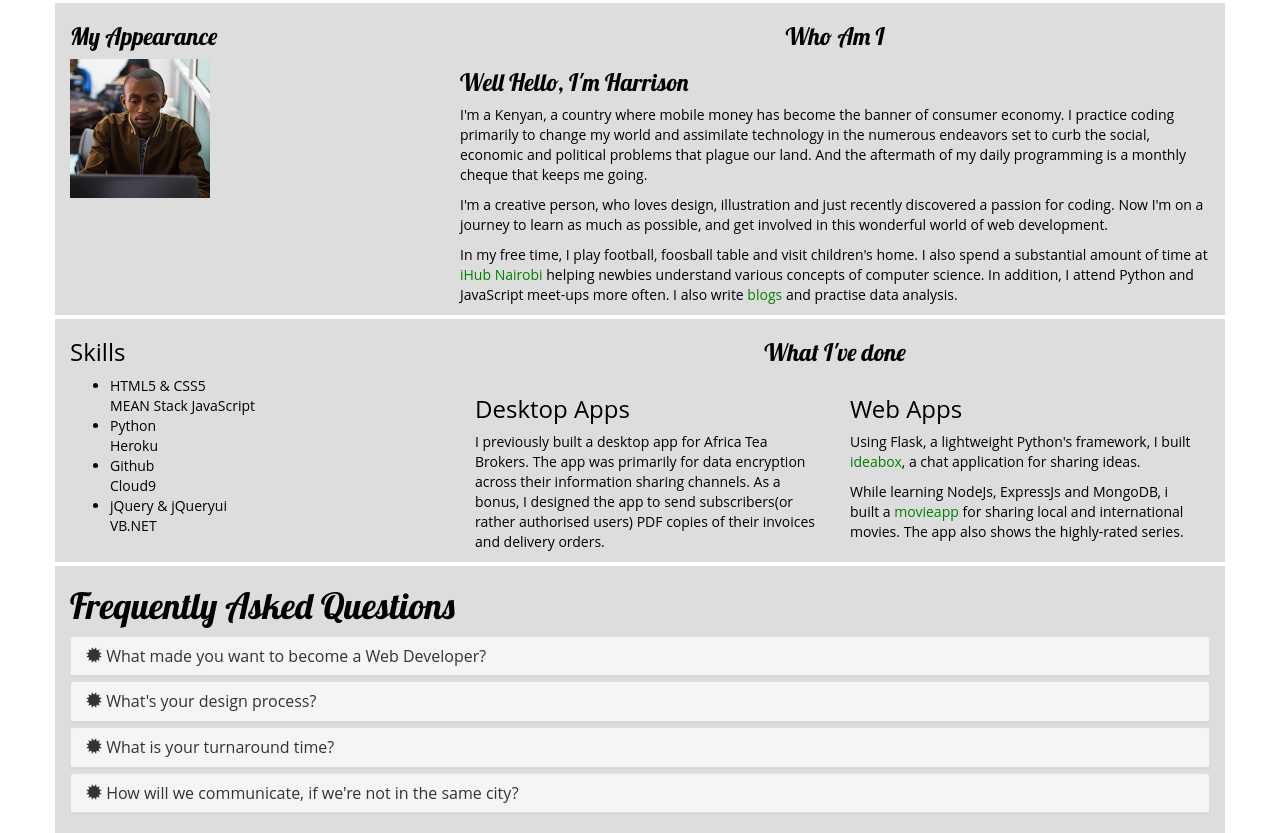
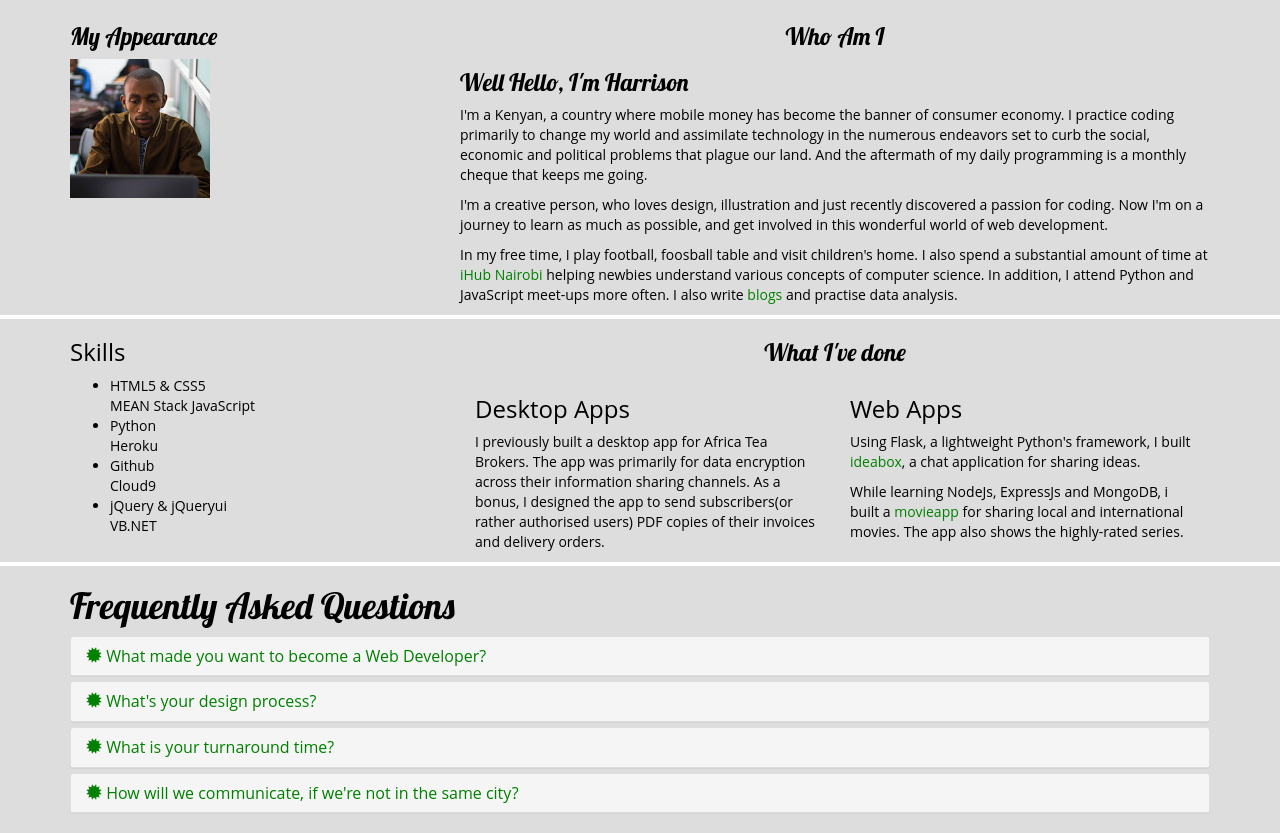
Before and after one commit to Harrisonkamau/harrisonkamau2, a plain HTML site: page index.html in a window 1280 px wide. Shown: the part 1096-1929 px from the top of the page. Drawn offline with nearby package versions, Linux system fonts and the light colour scheme.

Commit message:
create common divs for all sections

```diff
--- a/index.html
+++ b/index.html
@@ -55,9 +55,9 @@
 
       <!-- About -->
 
-    <div>
+    <div id="about">
        <div class="pad-top"></div>
-       <div class="container" id="about">
+       <div class="container">
           <div class="row">
             <div class="col-md-4">
                <h3 id="photo">My Appearance</h3>
@@ -76,8 +76,8 @@
 
 
     <!-- Work -->
-
-    <div class="container" id="work">
+    <div id="work">
+      <div class="container">
         <div class="row">
           <div class="col-sm-4">
             <h3>Skills</h3>
@@ -111,13 +111,16 @@
 
           </div>
 
+        </div>
 
       </div>
 
     </div>
 
+
     <!-- Frequently asked questions -->
-    <div class="container anchor" id="faq" style="background:#ddd; border-top:4px solid white;">
+    <div id="faq" style="background:#ddd; border-top:4px solid white;">
+      <div class="container anchor">
         <div class="header">
           <h1 style="font-family: 'Lobster', cursive;">Frequently Asked Questions</h1>
 
@@ -126,7 +129,7 @@
           <div class="panel-group" id="accordion" role="tablist" aria-multiselectable="true">
             <div class="panel panel-default">
               <div class="panel-heading" role="tab" id="headingOne">
-              <h4 class="panel-title">
+                <h4 class="panel-title" style="color:green;">
                   <a class="collapsed" role="button" data-toggle="collapse" data-parent="#accordion" href="#collapseOne"><span class="glyphicon glyphicon-certificate"></span>
                       What made you want to become a Web Developer?
                   </a>
@@ -141,7 +144,7 @@
           </div>
           <div class="panel panel-default">
             <div class="panel-heading" role="tab" id="headingTwo">
-            <h4 class="panel-title">
+              <h4 class="panel-title" style="color:green;">
                 <a class="collapsed" role="button" data-toggle="collapse" data-parent="#accordion" href="#collapseTwo" aria-expanded="false" aria-controls="collapseTwo"><span class="glyphicon glyphicon-certificate"></span>
                   What's your design process?
                 </a>
@@ -157,7 +160,7 @@
         </div>
         <div class="panel panel-default">
             <div class="panel-heading" role="tab" id="headingThree">
-            <h4 class="panel-title">
+              <h4 class="panel-title" style="color:green;">
                 <a class="collapsed" role="button" data-toggle="collapse" data-parent="#accordion" href="#collapseThree" aria-expanded="false" aria-controls="collapseThree"><span class="glyphicon glyphicon-certificate"></span>
                   What is your turnaround time?
                 </a>
@@ -171,7 +174,7 @@
       </div>
       <div class="panel panel-default">
           <div class="panel-heading" role="tab" id="headingThree">
-          <h4 class="panel-title">
+            <h4 class="panel-title" style="color:green;">
               <a class="collapsed" role="button" data-toggle="collapse" data-parent="#accordion" href="#collapseFour" aria-expanded="false" aria-controls="collapseFour"><span class="glyphicon glyphicon-certificate"></span>
                 How will we communicate, if we're not in the same city?
               </a>
@@ -189,6 +192,9 @@
 
         </div>
 
+    </div>
+
+
 
 
 
```
Lines whose indentation alone changed are shown as unchanged.
